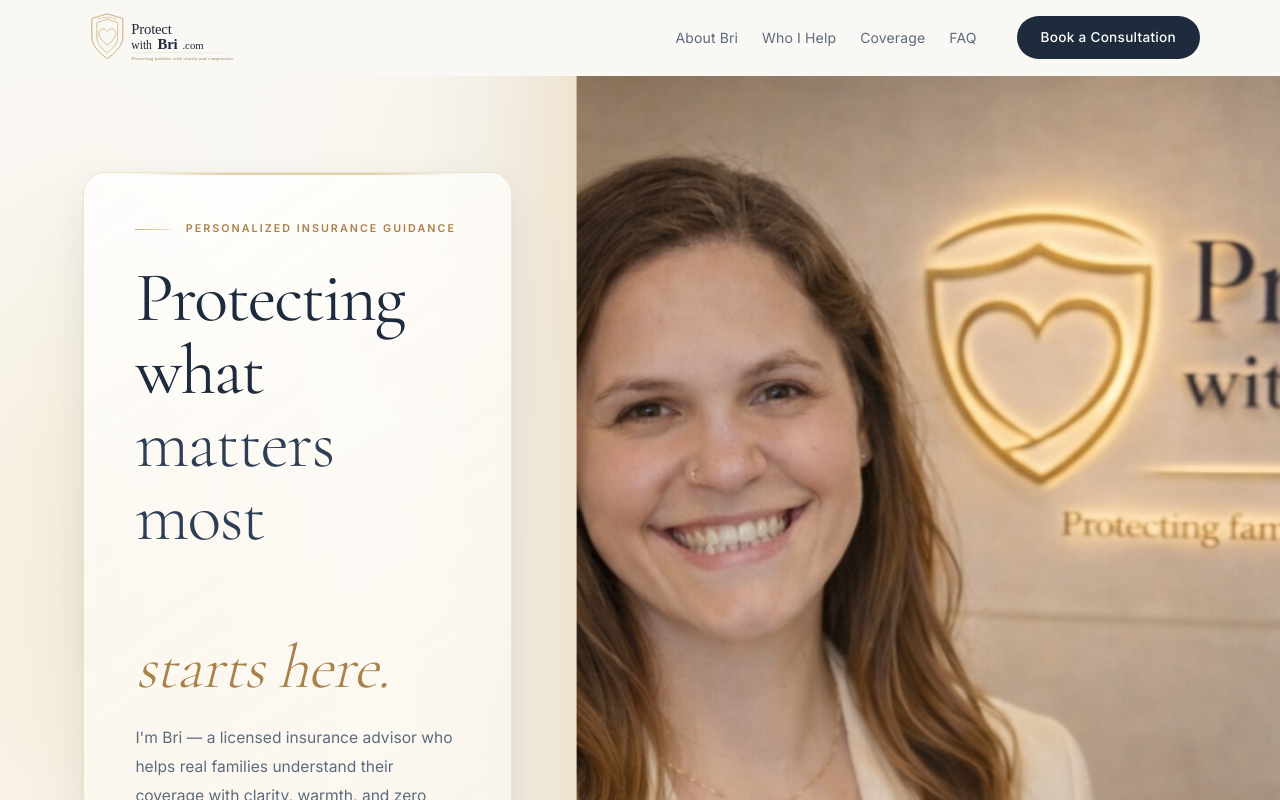
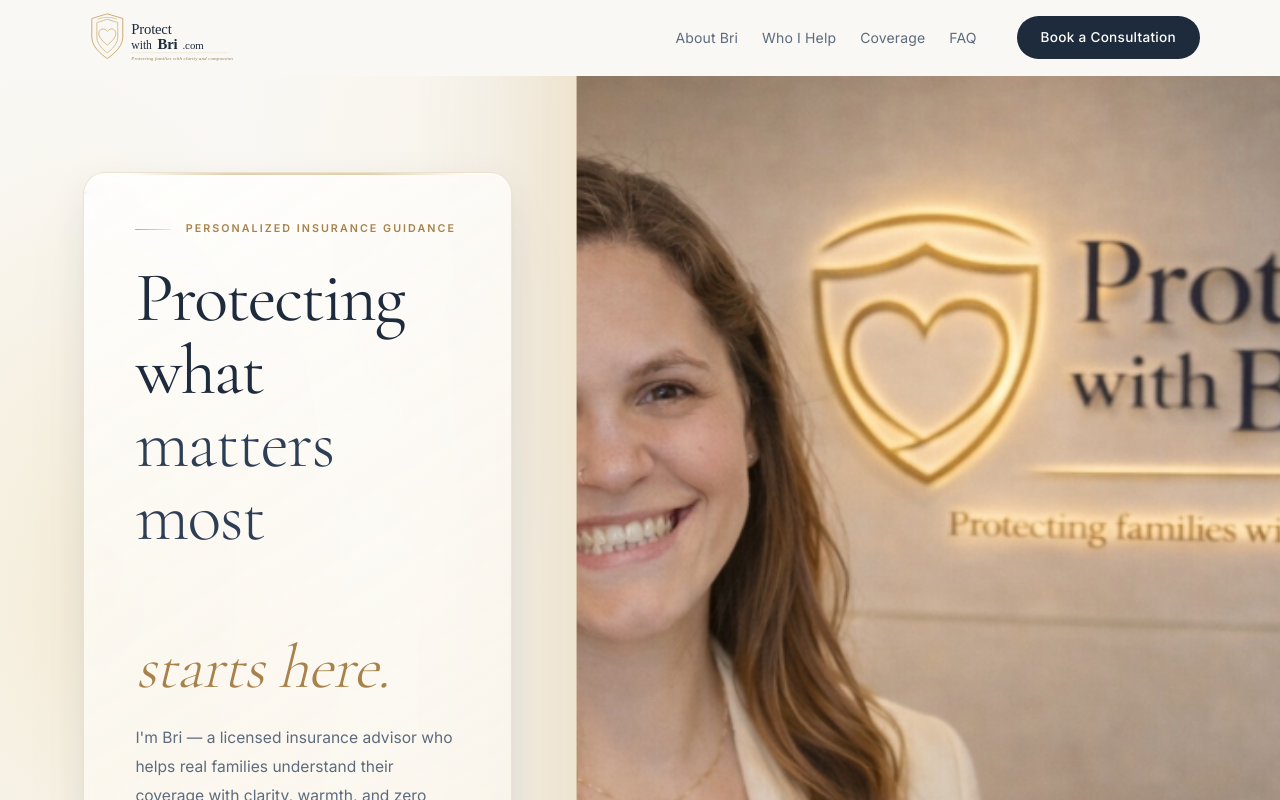
Before and after one commit to easybandz777/protectwithbri, a Next.js app: page / in a window 1280 px wide. Shown: the top 800 px of the page. Built offline with nearby package versions, Linux system fonts and the light colour scheme.

Commit message:
fix: center photo position 50%/15% to show both face and logo

```diff
--- a/components/Hero.tsx
+++ b/components/Hero.tsx
@@ -95,7 +95,7 @@ export default function Hero() {
                         priority
                         className={styles.image}
                         sizes="(max-width: 1024px) 100vw, 50vw"
-                        style={{ objectFit: 'cover', objectPosition: '40% top' }}
+                        style={{ objectFit: 'cover', objectPosition: '50% 15%' }}
                     />
                     {/* Badge pinned over image */}
                     <div className={styles.badge}>
```
